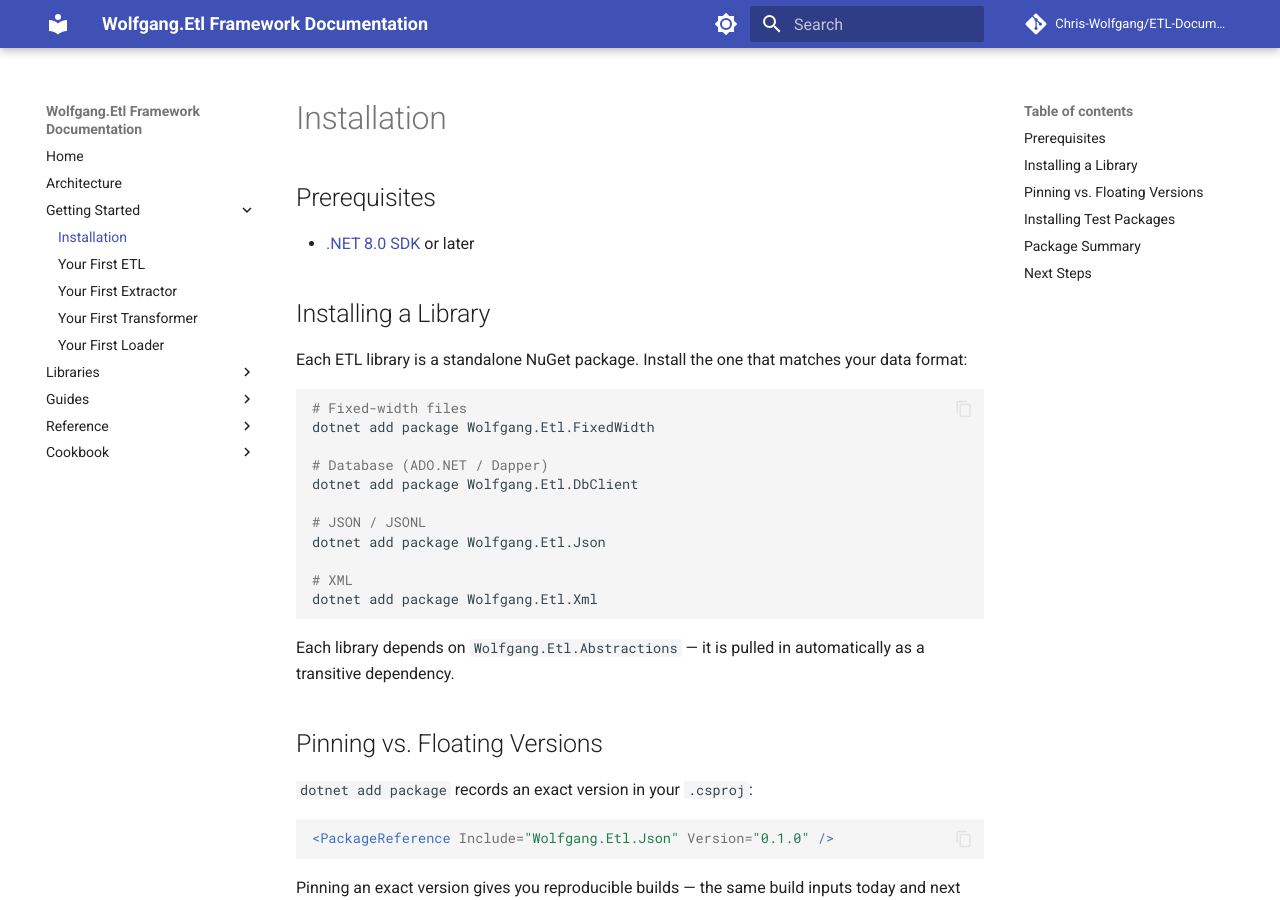
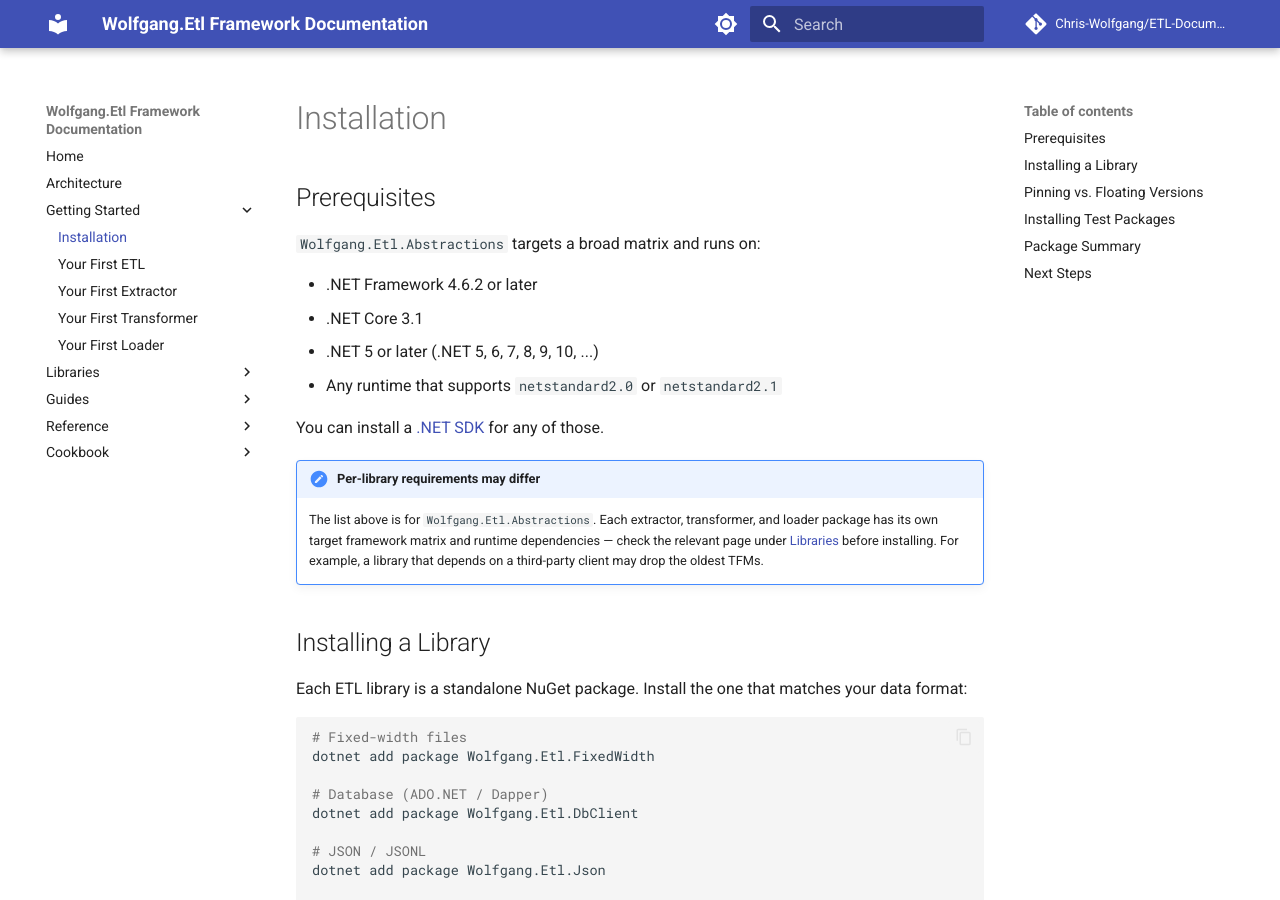
Before and after one commit to Chris-Wolfgang/ETL-Documentation, an MkDocs documentation site: the page built from docs/getting-started/installation.md, in a window 1280 px wide and 900 px high. Built offline with MkDocs 1.6.1 and Material for MkDocs 9.7.7, drawn with Linux system fonts in a browser that asks for light colours; comment, search, counter and statistics services are not loaded; some of the changed text lies outside the part shown.

Commit message:
docs: fix Prerequisites TFMs and drop versions from Package Summary
- Installation Prerequisites now lists the actual TFM matrix that
  Wolfgang.Etl.Abstractions supports (net462+, netcoreapp3.1, net5+,
  netstandard2.0/2.1) instead of claiming .NET 8 SDK is required, with
  a note that each extractor/transformer/loader package may have its
  own narrower matrix and a pointer to Libraries.
- Your First ETL Prerequisites updated with the same correction.
- Package Summary table no longer pins per-package version numbers
  (avoids stale docs every release); replaced with a pointer to NuGet
  and the Libraries badges for current versions.
- Installation Next Steps now also links Your First ETL and Your First
  Transformer for parity with the rest of Getting Started.

Co-Authored-By: Claude Opus 4.7 (1M context) <noreply@anthropic.com>

```diff
--- a/docs/getting-started/installation.md
+++ b/docs/getting-started/installation.md
@@ -2,7 +2,17 @@
 
 ## Prerequisites
 
-- [.NET 8.0 SDK](https://dotnet.microsoft.com/download) or later
+`Wolfgang.Etl.Abstractions` targets a broad matrix and runs on:
+
+- .NET Framework 4.6.2 or later
+- .NET Core 3.1
+- .NET 5 or later (.NET 5, 6, 7, 8, 9, 10, ...)
+- Any runtime that supports `netstandard2.0` or `netstandard2.1`
+
+You can install a [.NET SDK](https://dotnet.microsoft.com/download) for any of those.
+
+!!! note "Per-library requirements may differ"
+    The list above is for `Wolfgang.Etl.Abstractions`. Each extractor, transformer, and loader package has its own target framework matrix and runtime dependencies — check the relevant page under [Libraries](../libraries/index.md) before installing. For example, a library that depends on a third-party client may drop the oldest TFMs.
 
 ## Installing a Library
 
@@ -60,18 +70,22 @@ dotnet add package Wolfgang.Etl.TestKit.Xunit
 
 ## Package Summary
 
-| Package | Version | Purpose |
-|---------|---------|---------|
-| `Wolfgang.Etl.Abstractions` | 0.10.2 | Base classes and interfaces (transitive dependency) |
-| `Wolfgang.Etl.FixedWidth` | 0.1.0 | Fixed-width file extractor and loader |
-| `Wolfgang.Etl.DbClient` | 0.1.0 | ADO.NET database extractor and loader |
-| `Wolfgang.Etl.Json` | 0.1.0 | JSON, JSONL, and multi-stream JSON |
-| `Wolfgang.Etl.Xml` | 0.1.0 | XML single-stream and multi-stream |
-| `Wolfgang.Etl.TestKit` | 0.5.0 | Test doubles for integration tests |
-| `Wolfgang.Etl.TestKit.Xunit` | 0.5.0 | Contract test base classes for xUnit |
+| Package | Purpose |
+|---------|---------|
+| `Wolfgang.Etl.Abstractions` | Base classes and interfaces (transitive dependency) |
+| `Wolfgang.Etl.FixedWidth` | Fixed-width file extractor and loader |
+| `Wolfgang.Etl.DbClient` | ADO.NET database extractor and loader |
+| `Wolfgang.Etl.Json` | JSON, JSONL, and multi-stream JSON |
+| `Wolfgang.Etl.Xml` | XML single-stream and multi-stream |
+| `Wolfgang.Etl.TestKit` | Test doubles for integration tests |
+| `Wolfgang.Etl.TestKit.Xunit` | Contract test base classes for xUnit |
+
+For the latest version of any package, see its page on [NuGet.org](https://www.nuget.org/profiles/Chris-Wolfgang) or the badges on the corresponding [Libraries](../libraries/index.md) page.
 
 ## Next Steps
 
+- [Your First ETL](your-first-etl.md) — build an end-to-end pipeline using pre-built libraries
 - [Your First Extractor](your-first-extractor.md) — build a custom extractor from scratch
+- [Your First Transformer](your-first-transformer.md) — build a custom transformer from scratch
 - [Your First Loader](your-first-loader.md) — build a custom loader from scratch
 - [Architecture](../architecture.md) — understand the base classes and design patterns
```
Also changed, not shown: docs/getting-started/your-first-etl.md (+1 -1 lines).
